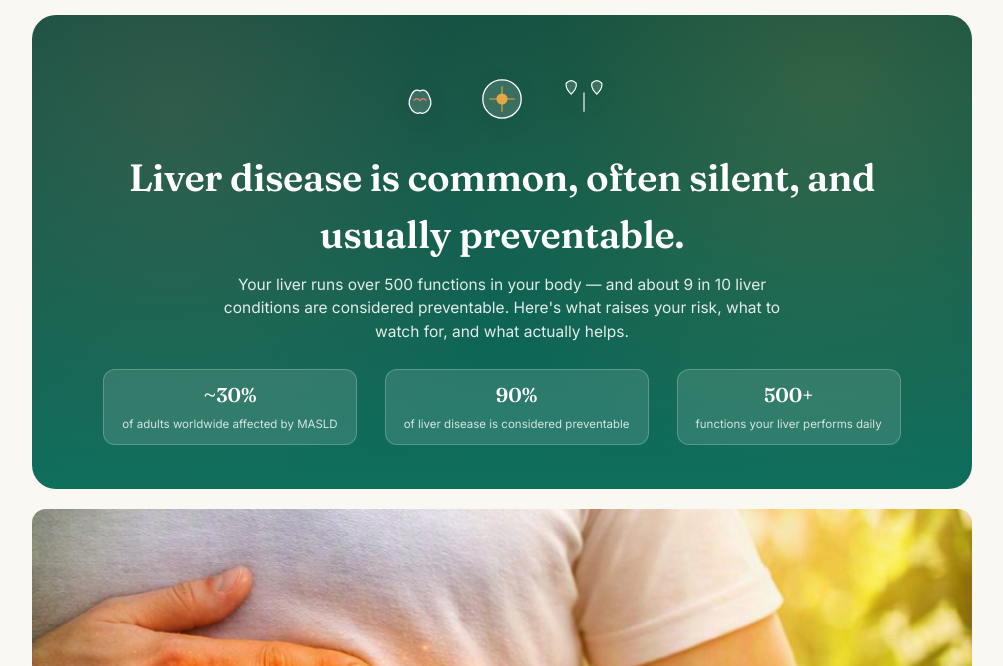
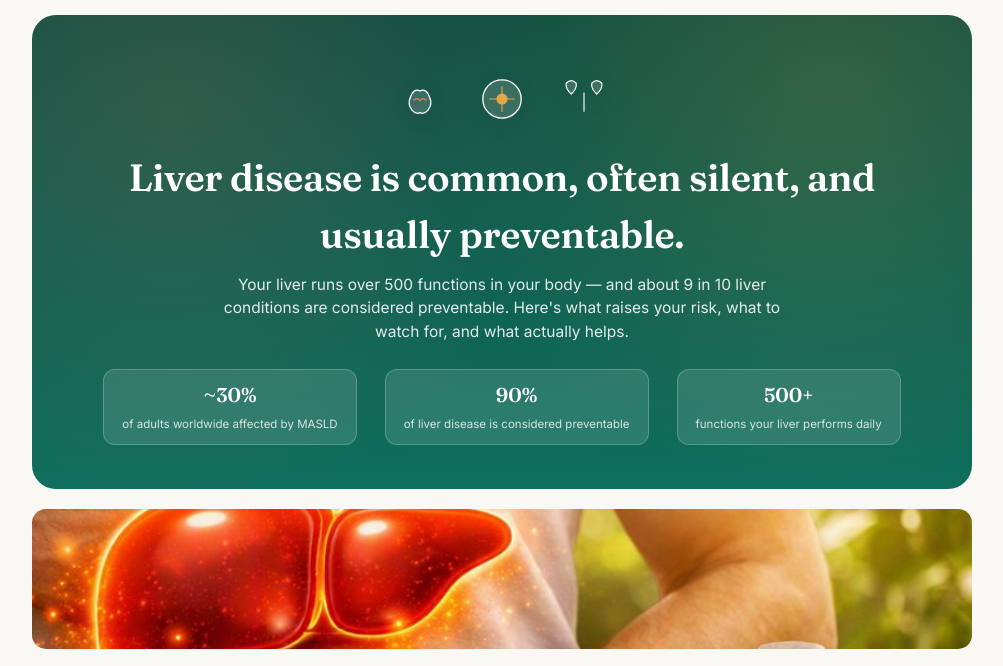
Before and after one commit to masumahmmed-art/liverhealth, a plain HTML site: page index.html in a window 1280 px wide. Shown: the part 116-782 px from the top of the page, without its empty margins (138-1141 px from the left). Drawn offline with Linux system fonts and the light colour scheme.

Commit message:
Add files via upload

```diff
--- a/index.html
+++ b/index.html
@@ -145,9 +145,9 @@ h1,h2,h3,h4{font-family:'Fraunces',serif;font-weight:600;letter-spacing:-0.01em;
 
 /* colorful photo strip */
 .lh-photo-strip{display:grid;grid-template-columns:repeat(3,1fr);gap:12px;margin:18px 0 26px;border-radius:var(--radius);overflow:hidden}
-.lh-real-banner{width:100%;height:280px;object-fit:cover;object-position:center 20%;border-radius:var(--radius);margin:20px 0;display:block}
+.lh-real-banner{width:100%;height:140px;object-fit:cover;object-position:center 38%;border-radius:var(--radius);margin:20px 0;display:block}
 .lh-real-compare{width:100%;height:auto;border-radius:var(--radius);margin:6px 0 22px;display:block}
-@media(max-width:640px){.lh-real-banner{height:190px}}
+@media(max-width:640px){.lh-real-banner{height:95px}}
 .lh-photo{aspect-ratio:4/3;border-radius:12px;position:relative;overflow:hidden;display:flex;align-items:flex-end}
 .lh-photo span{position:relative;z-index:1;color:#fff;font-size:12.5px;font-weight:600;padding:10px 12px;text-shadow:0 1px 4px rgba(0,0,0,.5)}
 .lh-photo-illus{position:absolute;top:6px;left:0;right:0;bottom:38px;display:flex;align-items:center;justify-content:center}
```
